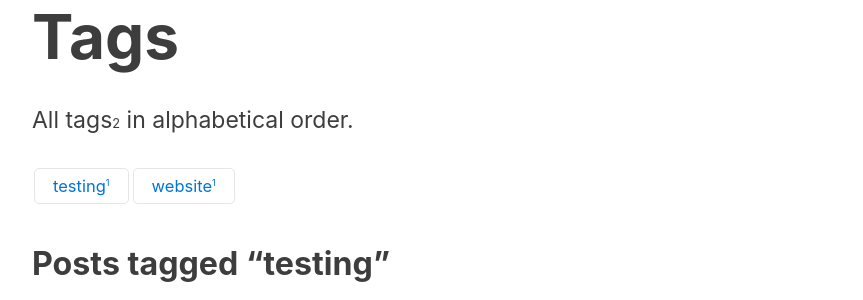
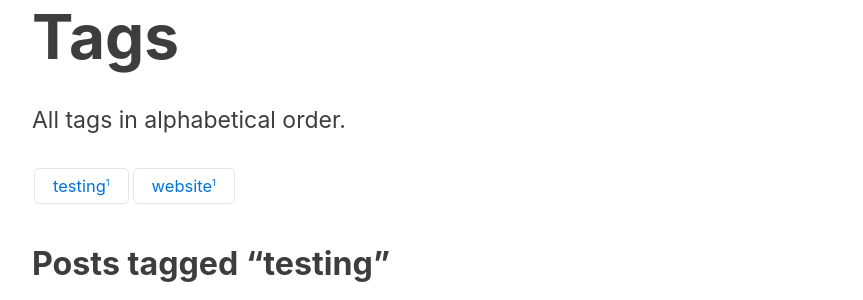
Before and after one commit to ajpwalser/ajpwalser.github.io, a Jekyll site: the page built from tags.html, in a window 1280 px wide. Shown: the part 204-504 px from the top of the page, without its empty margins (208-1071 px from the left). Built offline with Jekyll 4.4.1, drawn with Linux system fonts in a browser that asks for light colours; some web fonts are replaced.

Commit message:
Update tags.html

```diff
--- a/tags.html
+++ b/tags.html
@@ -5,7 +5,7 @@ description: Tag directory
 ---
 
 <h2>Tags</h2>
-<p class="first">All tags<span class="small">{{ site.tags.size }}</span> in alphabetical order.</p>
+<p class="first">All tags in alphabetical order.</p>
 {% capture site_tags %}{% for tag in site.tags %}{{ tag | first }}{% unless forloop.last %},{% endunless %}{% endfor %}{% endcapture %}
 <!-- site_tags: {{ site_tags }} -->
 {% assign tag_words = site_tags | split:',' | sort %}
```
